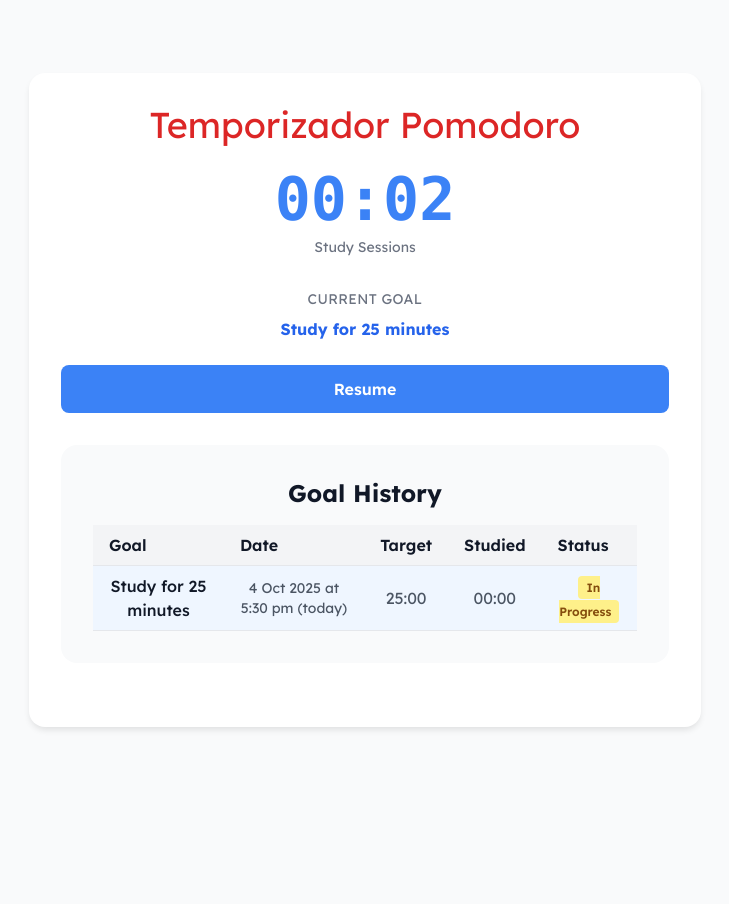
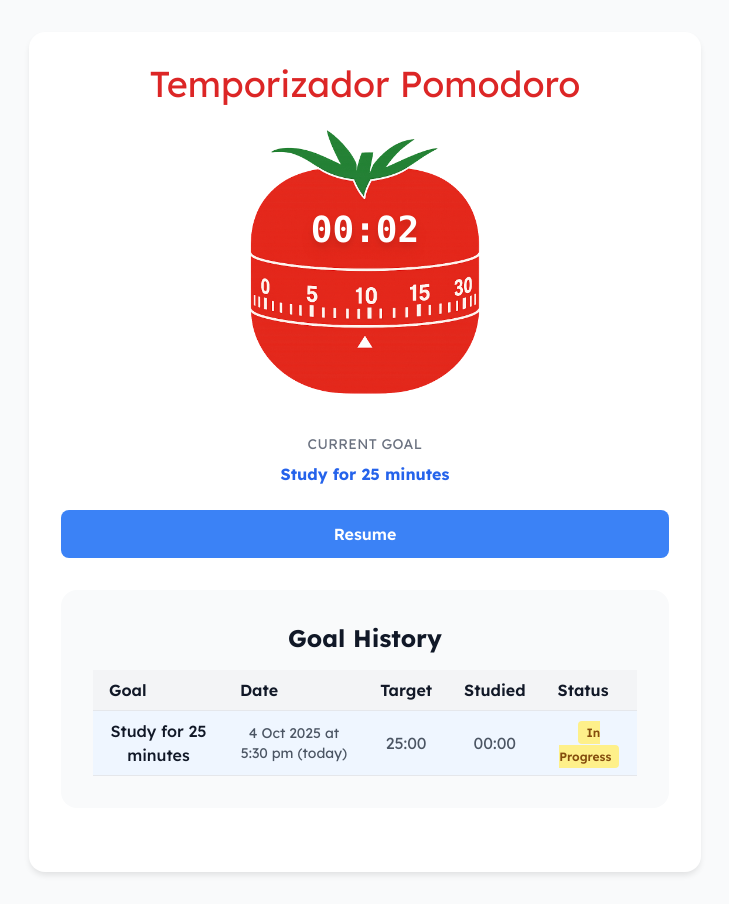
Before and after one commit to martinbearman/pomodoro-study-timer, a Next.js app: page / in a window 1280 px wide. Shown: the whole page, without its empty margins (275-1004 px from the left). Before the commit the page ends 800 px from the top, so only its background shows below. Built offline with nearby package versions, Linux system fonts and the light colour scheme.

Commit message:
Add tomato timer image and reference it in the layout. Position timer text over the image.

```diff
--- a/app/components/Timer/TimerDisplay.tsx
+++ b/app/components/Timer/TimerDisplay.tsx
@@ -32,11 +32,9 @@ export default function TimerDisplay() {
   }, [timeRemaining])
 
   return (<>
-        <div className="text-6xl font-bold font-mono text-blue-500">
-            <h2 className="text-center">{formattedTime}</h2>
+        <div className="relative inline-block">
+            <img src="/icons/tomato-timer.png" alt="Timer" className="max-w-[300px] h-auto object-contain" />
+            <p className="absolute top-[38%] left-1/2 transform -translate-x-1/2 -translate-y-1/2 text-4xl font-bold font-mono text-white drop-shadow-lg">{formattedTime}</p>
         </div>
-        <p className="text-sm text-gray-500 mt-2">
-            Study Sessions
-        </p>
     </>)
 }
```
Also changed, not shown: public/icons/archive/tomato-timer.png (added), public/icons/tomato-timer.png (added).
